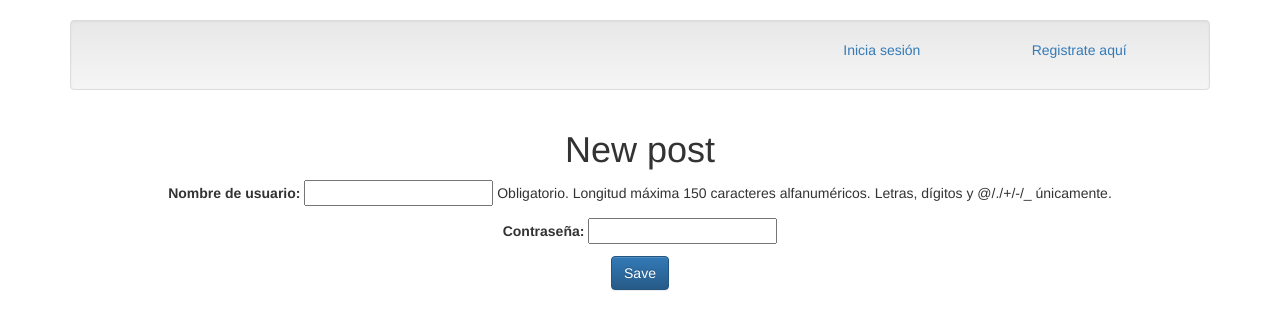
After one commit to ARRDM/djando, a Django app: template templates/login.html in a window 1280 px wide. The commit adds this page. Shown: the top 330 px of the page. Run offline with Django 3.2, Linux system fonts and the light colour scheme; the template is opened without the code that fills it: values that come from a table or form of the project are taken from there, others are empty; parts of the project's set-up code (start-up, migrations or seed data) failed here and were passed over; some libraries are stand-ins or nearby versions.

Commit message:
Inicio de sesión agregado.

```diff
--- a/grupos/forms.py
+++ b/grupos/forms.py
@@ -20,3 +20,8 @@ class RegistroForm(forms.ModelForm):
 	class Meta:
 		model = User
 		fields = ('username', 'email', 'password',)
+
+class InicioSesionForm(forms.ModelForm):
+	class Meta:
+		model = User
+		fields = ('username', 'password',)
--- a/grupos/urls.py
+++ b/grupos/urls.py
@@ -7,5 +7,6 @@ urlpatterns = [
 	url(r'(?P<pk>\d+)/$', views.grupos, name='grupos'),
 	url(r'^post/new/$', views.post_new, name='post_new'),
 	url(r'^grupo/new/$', views.grupo_new, name='grupo_new'),
-	url(r'^usuario/new/$', views.usuario_new, name="usuario_new")
+	url(r'^usuario/new/$', views.usuario_new, name="usuario_new"),
+	url(r'^login/$', views.iniciarsesion, name='iniciarsesion')
 ]
--- a/templates/index.html
+++ b/templates/index.html
@@ -8,7 +8,7 @@
 			<div class="well">
 				<div class="row">
 					<div class="col-md-2 col-md-offset-8">
-						<p><a href="#">Inicia sesión</a></p>
+						<p><a href="/login">Inicia sesión</a></p>
 					</div>
 					<div class="col-md-2">
 						<p><a href="/usuario/new">Registrate aquí</a></p>
--- /dev/null
+++ b/templates/login.html
@@ -0,0 +1,31 @@
+{% extends 'layout.html' %}
+{% block content %}
+<div class="container">
+	<div class="row">
+		<br>
+		<div class="col-md-12">
+			<div class="well">
+				<div class="row">
+					<div class="col-md-2 col-md-offset-8">
+						<p><a href="#">Inicia sesión</a></p>
+					</div>
+					<div class="col-md-2">
+						<p><a href="/usuario/new">Registrate aquí</a></p>
+					</div>
+				</div>
+			</div>
+			<div class="row">
+				<div class="col-md-12 text-center">
+				        <h1>New post</h1>
+				        <form method="POST" class="post-form">{% csrf_token %}
+				            {{ form.as_p }}
+				            <button type="submit" class="save btn btn-primary">Save</button>
+				        </form>
+				</div>
+			</div>
+
+		</div>
+	</div>
+</div>
+
+{% endblock %}
```
Also changed, not shown: grupos/views.py (+15 -0 lines), 3 other files.
